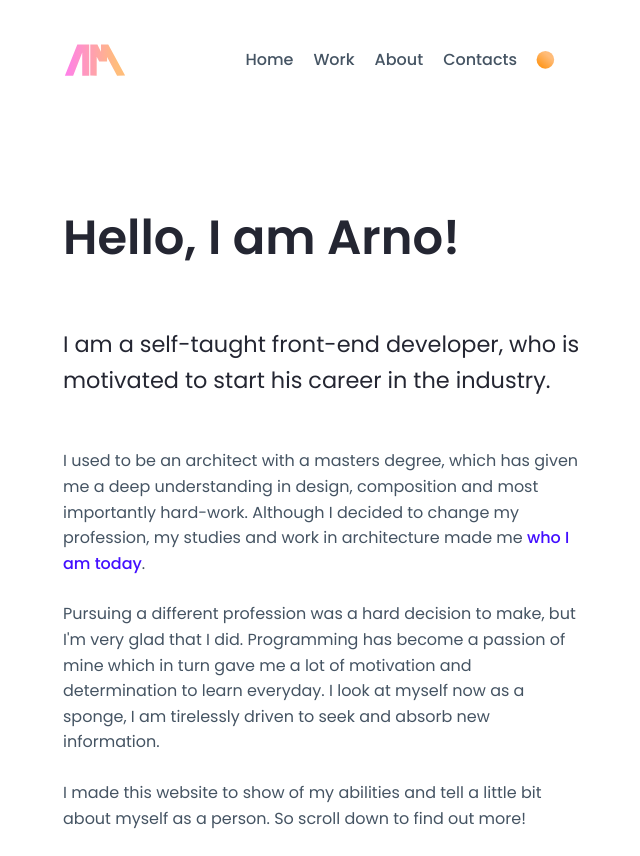
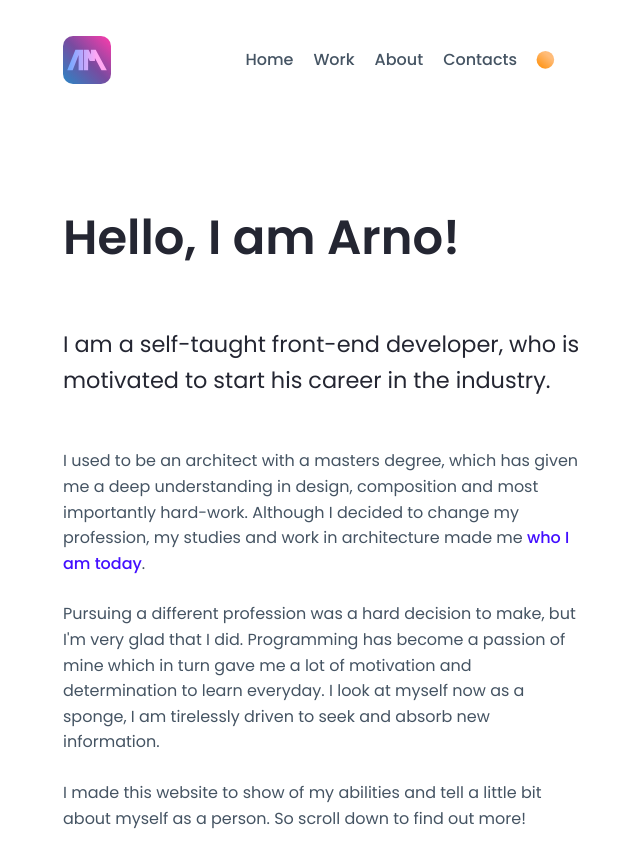
Before and after one commit to sleep24less/personal-site, a React (Create React App) app: page / in a window 1280 px wide. Shown: the whole page, without its empty margins (317-957 px from the left). Built offline with nearby package versions, Linux system fonts and the light colour scheme; the HTML template or start-up script is replaced by a standard one.

Commit message:
Change logo (reacts to dark/light mode)

```diff
--- a/src/index.css
+++ b/src/index.css
@@ -166,6 +166,9 @@ code {
   --color-text-light: #7188a0;
   --color-accent: #430fff;
   --color-accent2: #eb0fff;
+  --color-logo: linear-gradient(225deg, #FF3CAC 0%, #784BA0 50%, #2B86C5 100%);
+  --color-png: hue-rotate(280deg);
+
 }
 
 :root.dark {
@@ -177,6 +180,8 @@ code {
   --color-text-light: #99a7b4;
   --color-accent: #eb0fff;
   --color-accent2: #430fff;
+  --color-logo: radial-gradient(circle farthest-corner at 32.7% 82.7%, rgba(173, 0, 171, 1) 8.3%, rgba(15, 51, 92, 1) 79.4%);
+  --color-png: hue-rotate(0deg);
 }
 
 #root {
@@ -251,8 +256,15 @@ i {
   width: auto;
 }
 
+.navbar_logo img {
+  filter: var(--color-png);
+}
+
 .navbar_logo {
-  height: 80%;
+  height: 60%;
+  padding: 3px;
+  background-image: var(--color-logo);
+  border-radius: 10px;
 }
 
 /* ______________________________________DARKMODE SWITCH_____________________ */
```
